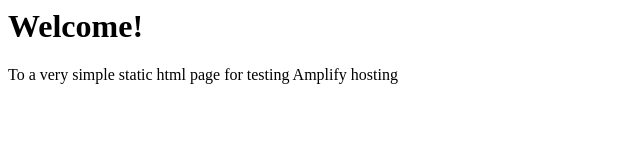
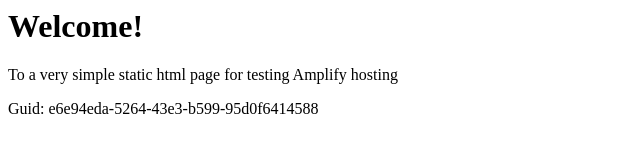
Before and after one commit to aws-aemilia-kix/Github-PR-Commit-Integration-Test-DoNotTouch-GithubWebhookPreviewCanaryTest-v1-prod-ap-northeast-3, a website: page src/index.html in a window 1280 px wide. Shown: the whole page, without its empty margins (0-640 px from the left). Drawn offline with Linux system fonts and the light colour scheme.

Commit message:
commit from integ tests

```diff
--- a/src/index.html
+++ b/src/index.html
@@ -1,3 +1,5 @@
+
+
 <html lang="en">
 
 <head>
@@ -10,6 +12,6 @@
 <body>
     <h1>Welcome!</h1>
     <p>To a very simple static html page for testing Amplify hosting</p>
-</body>
+    <p>Guid: e6e94eda-5264-43e3-b599-95d0f6414588</p></body>
 
 </html>
```
